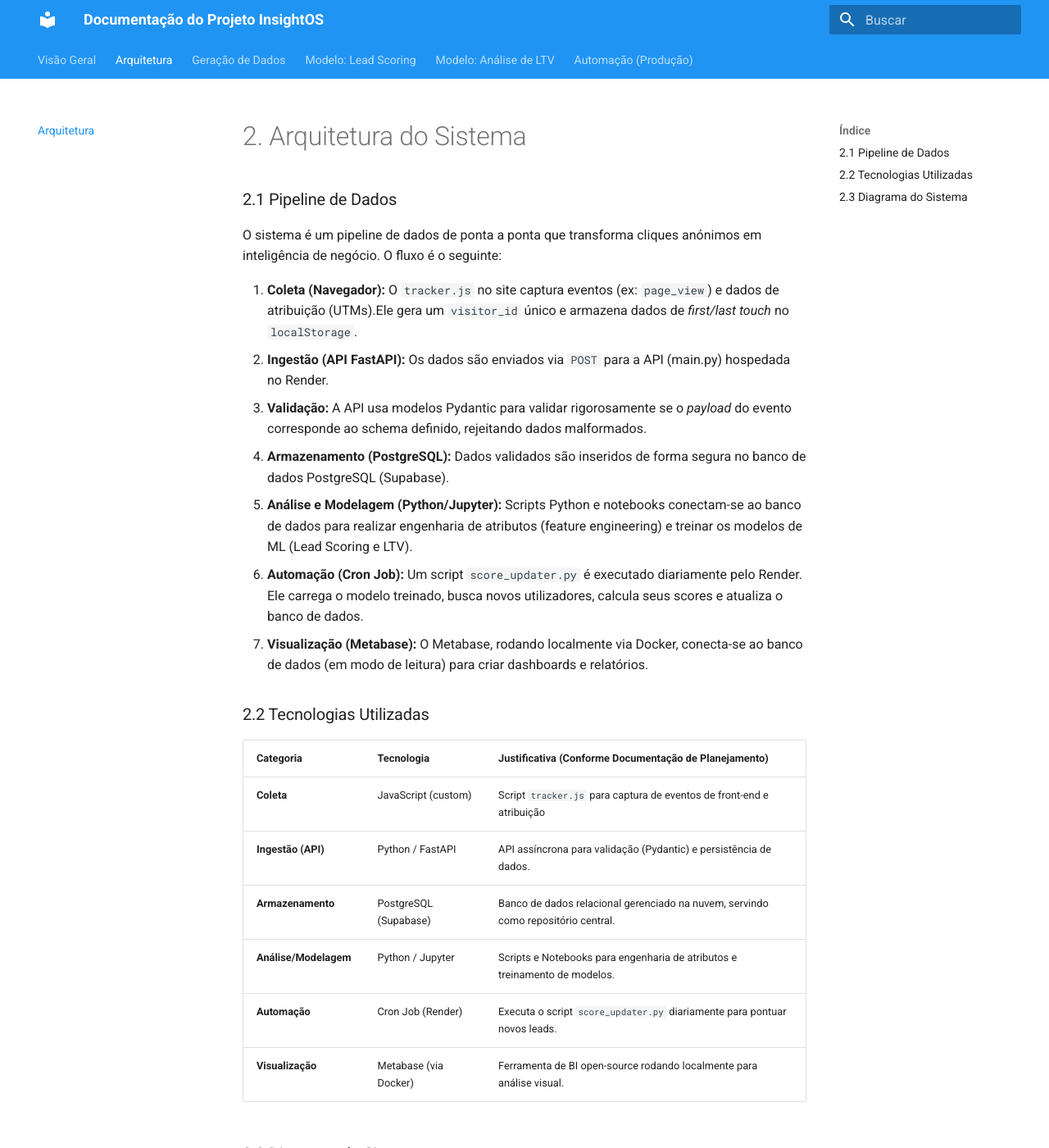
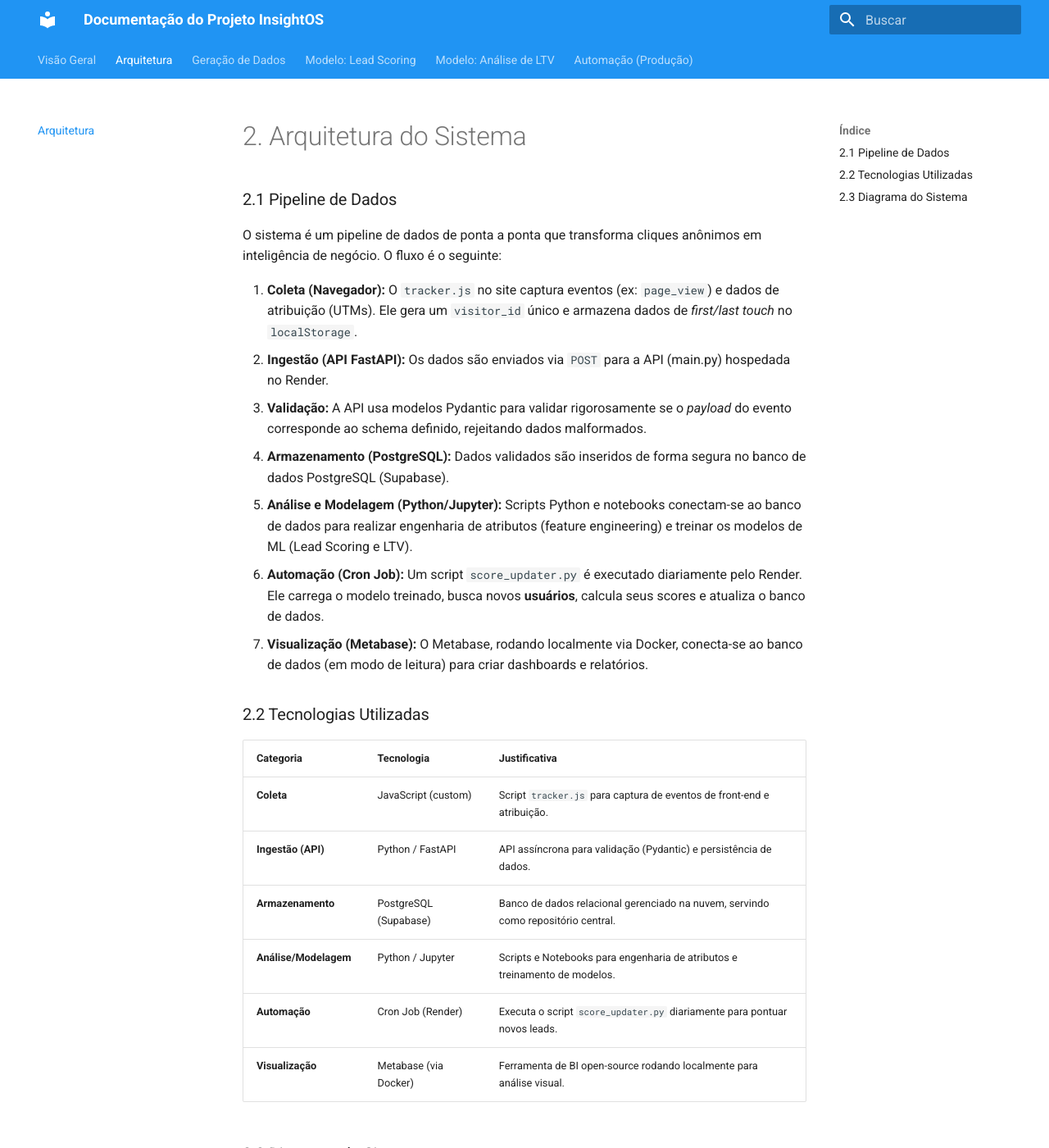
Before and after one commit to JessicaRocha-dados/insights-data-system, an MkDocs documentation site: the page built from docs/01_arquitetura.md, in a window 1280 px wide and 1400 px high. Shown: the whole window at 82% size. Built offline with MkDocs 1.6.1 and Material for MkDocs 9.7.7, drawn with Linux system fonts in a browser that asks for light colours; some of the changed text lies outside the part shown.

Commit message:
Revisão final de todos os docs (PT-BR) e adição de prova de automação

```diff
--- a/docs/01_arquitetura.md
+++ b/docs/01_arquitetura.md
@@ -1,29 +1,29 @@
 # 2. Arquitetura do Sistema
 
 ### 2.1 Pipeline de Dados
-O sistema é um pipeline de dados de ponta a ponta que transforma cliques anónimos em inteligência de negócio. O fluxo é o seguinte:
+O sistema é um pipeline de dados de ponta a ponta que transforma cliques anônimos em inteligência de negócio. O fluxo é o seguinte:
 
-1.  **Coleta (Navegador):** O `tracker.js` no site captura eventos (ex: `page_view`) e dados de atribuição (UTMs).Ele gera um `visitor_id` único e armazena dados de *first/last touch* no `localStorage`.
+1.  **Coleta (Navegador):** O `tracker.js` no site captura eventos (ex: `page_view`) e dados de atribuição (UTMs). Ele gera um `visitor_id` único e armazena dados de *first/last touch* no `localStorage`.
 2.  **Ingestão (API FastAPI):** Os dados são enviados via `POST` para a API (main.py) hospedada no Render.
 3.  **Validação:** A API usa modelos Pydantic para validar rigorosamente se o *payload* do evento corresponde ao schema definido, rejeitando dados malformados.
 4.  **Armazenamento (PostgreSQL):** Dados validados são inseridos de forma segura no banco de dados PostgreSQL (Supabase).
 5.  **Análise e Modelagem (Python/Jupyter):** Scripts Python e notebooks conectam-se ao banco de dados para realizar engenharia de atributos (feature engineering) e treinar os modelos de ML (Lead Scoring e LTV).
-6.  **Automação (Cron Job):** Um script `score_updater.py` é executado diariamente pelo Render. Ele carrega o modelo treinado, busca novos utilizadores, calcula seus scores e atualiza o banco de dados.
-7. **Visualização (Metabase):** O Metabase, rodando localmente via Docker, conecta-se ao banco de dados (em modo de leitura) para criar dashboards e relatórios.
+6.  **Automação (Cron Job):** Um script `score_updater.py` é executado diariamente pelo Render. Ele carrega o modelo treinado, busca novos **usuários**, calcula seus scores e atualiza o banco de dados.
+7.  **Visualização (Metabase):** O Metabase, rodando localmente via Docker, conecta-se ao banco de dados (em modo de leitura) para criar dashboards e relatórios.
 
 ### 2.2 Tecnologias Utilizadas
 
-| Categoria | Tecnologia | Justificativa (Conforme Documentação de Planejamento) |
+| Categoria | Tecnologia | Justificativa  |
 | :--- | :--- | :--- |
-| **Coleta** | JavaScript (custom) | Script `tracker.js` para captura de eventos de front-end e atribuição |
+| **Coleta** | JavaScript (custom) | Script `tracker.js` para captura de eventos de front-end e atribuição. |
 | **Ingestão (API)** | Python / FastAPI | API assíncrona para validação (Pydantic) e persistência de dados. |
 | **Armazenamento** | PostgreSQL (Supabase) | Banco de dados relacional gerenciado na nuvem, servindo como repositório central. |
-| **Análise/Modelagem**| Python / Jupyter |Scripts e Notebooks para engenharia de atributos e treinamento de modelos. |
+| **Análise/Modelagem**| Python / Jupyter | Scripts e Notebooks para engenharia de atributos e treinamento de modelos. |
 | **Automação** | Cron Job (Render) | Executa o script `score_updater.py` diariamente para pontuar novos leads. |
 | **Visualização** | Metabase (via Docker) | Ferramenta de BI open-source rodando localmente para análise visual. |
 
 ### 2.3 Diagrama do Sistema
-[cite_start]O diagrama a seguir ilustra o fluxo de dados completo do sistema InsightOS.
+O diagrama a seguir ilustra o fluxo de dados completo do sistema InsightOS.
 
 **Figura 1 - Diagrama de Fluxo de Dados do Sistema InsightOS**
 
```
Also changed, not shown: docs/02_dados_sinteticos.md (+27 -16 lines), docs/03_lead_scoring.md (+1 -0 lines), docs/05_automacao.md (+5 -0 lines), docs/index.md (+5 -5 lines), docs/img/cron_log_diario.png.png (added), site/01_arquitetura/index.html, site/03_lead_scoring/index.html, site/04_analise_ltv/index.html, site/index.html, site/search/search_index.json.
